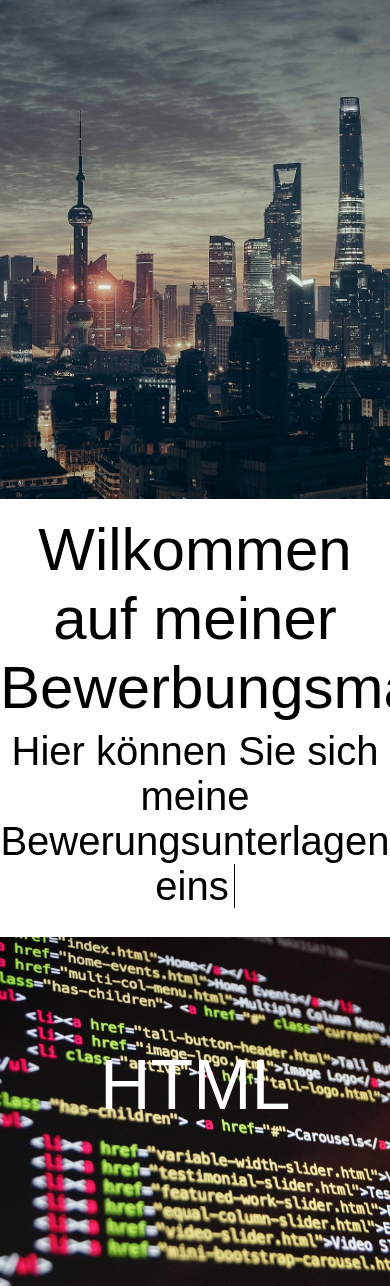
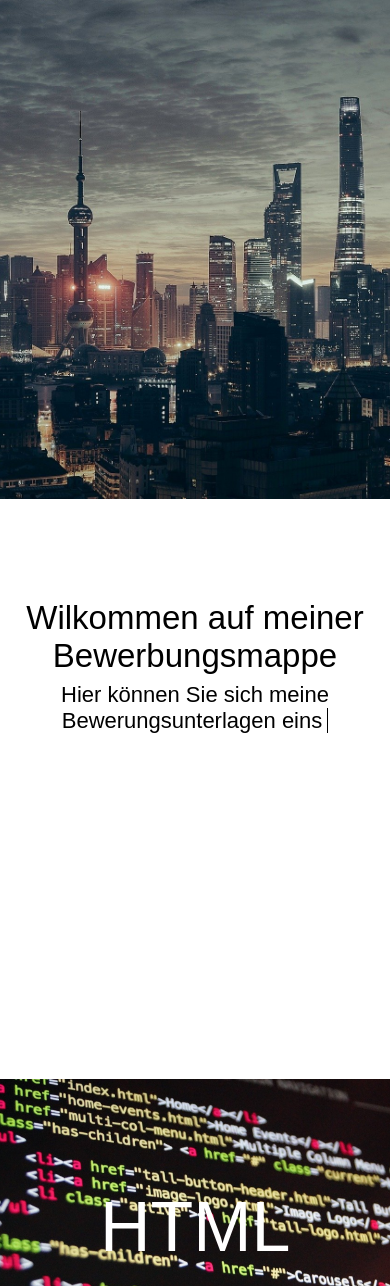
Before and after one commit to AlexandrIampolskiy/portfolio5000, a PHP site: page / in a window 390 px wide; the page is wider, and only the part inside the window is pictured. Shown: the part 361-1647 px from the top of that part. Run offline with PHP 8.4, Linux system fonts and the light colour scheme; the visitor is signed in with stand-in values (Sample User, id 1); some libraries are stand-ins or nearby versions; some web fonts are replaced.

Commit message:
Add files via upload

```diff
--- a/style.css
+++ b/style.css
@@ -78,8 +78,9 @@ nav li a {
 }
 
 .main-wrapper-text {
-    padding-top: 4%;
-    padding-bottom: 7%;
+    height: 460px;
+    padding-top: 100px;
+    padding-bottom: 100px;
     font-family: 'News Cycle', sans-serif;
     font-size: 40px;
     font-weight: 200;
@@ -688,6 +689,22 @@ hr {
 
 @media screen and (max-width: 1100px) {
 
+    .main-wrapper-text {
+        max-width: 460px;
+        font-size: 35px;
+        height: 580px;
+    }
+
+    .welcome-autotype {
+        max-width: 460px;
+        font-size: 35px;
+    }
+
+    .welcome-autotype span.txt {
+        max-width: 460px;
+        font-size: 35px;
+    }
+
     .card-content-wrapper {
         position: absolute;
         top: 0;
@@ -722,9 +739,16 @@ hr {
 
 
 @media screen and (max-width: 800px) {
+
     .portfolio-cards-wrapper {
         grid-template-columns: 1fr 1fr;
     }
+
+    .carousel-container {
+        width: 400px;
+        margin-top: 150px;
+    }
+
 
 }
 
@@ -765,11 +789,32 @@ hr {
     }
 }
 
-@media screen and (max-width: 400px) {
+@media screen and (max-width: 460px) {
+
+    .carousel-container {
+        width: 300px;
+        margin-top: 150px;
+    }
 
     .nav-wrapper .logo {
         font-size: 30px;
     }
+
+    .main-wrapper-text {
+        max-width: 350px;
+        font-size: 22px;
+    }
+
+    .welcome-autotype {
+        max-width: 300px;
+        font-size: 22px;
+    }
+
+    .welcome-autotype span.txt {
+        max-width: 350px;
+        font-size: 22px;
+    }
+
 
     .contact-form-wrapper {
         flex-direction: column;
@@ -794,10 +839,30 @@ hr {
     }
 }
 
-@media screen and (max-width: 300px) {
+@media screen and (max-width: 350px) {
 
     .nav-wrapper .logo {
         font-size: 22px;
     }
 
+    .main-wrapper-text {
+        max-width: 200px;
+        font-size: 22px;
+    }
+
+    .welcome {
+        max-width: 200px;
+        font-size: 25px;
+    }
+
+    .welcome-autotype {
+        max-width: 200px;
+        font-size: 22px;
+    }
+
+    .welcome-autotype span.txt {
+        max-width: 200px;
+        font-size: 22px;
+    }
+
 }
```
